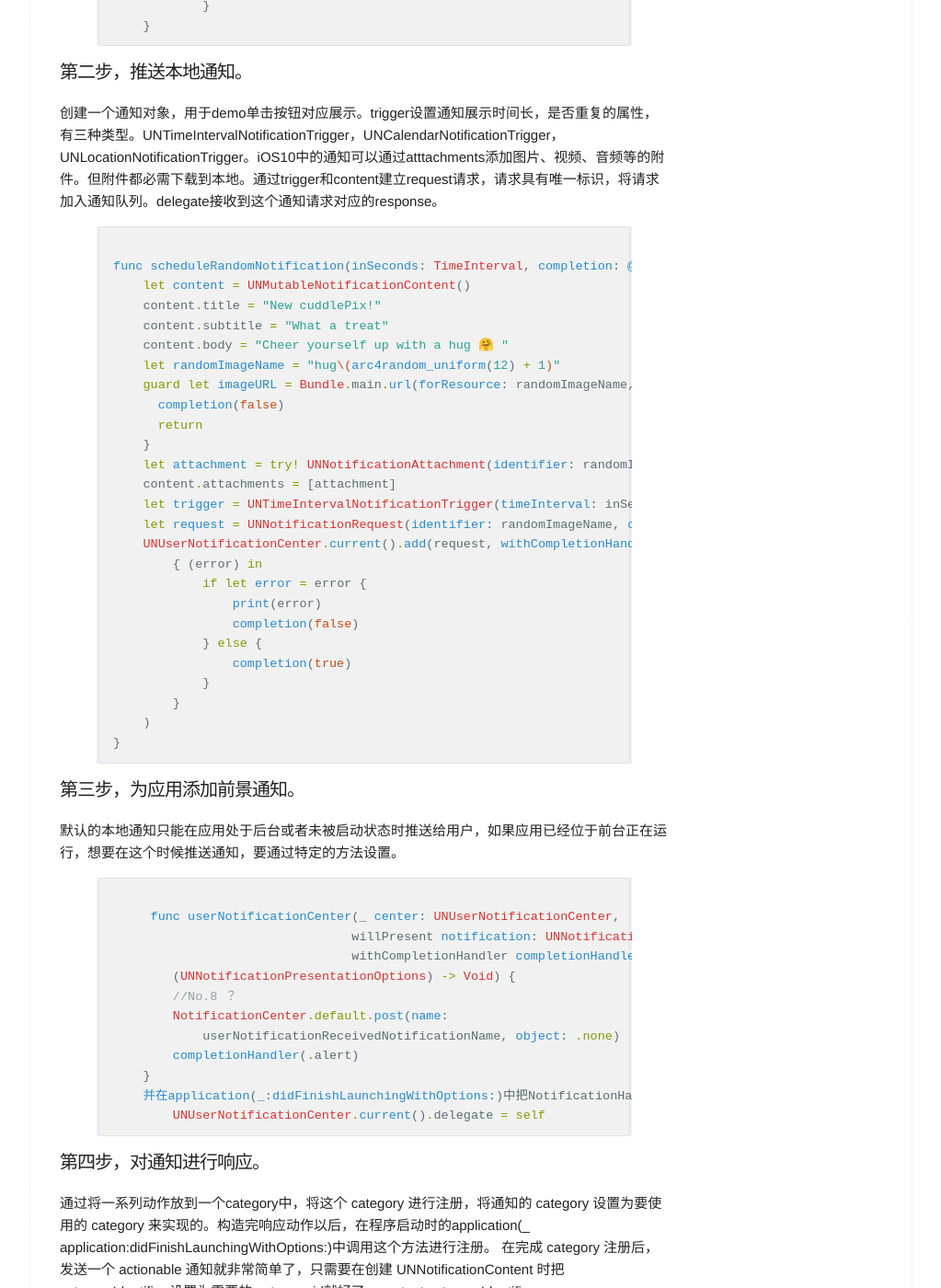
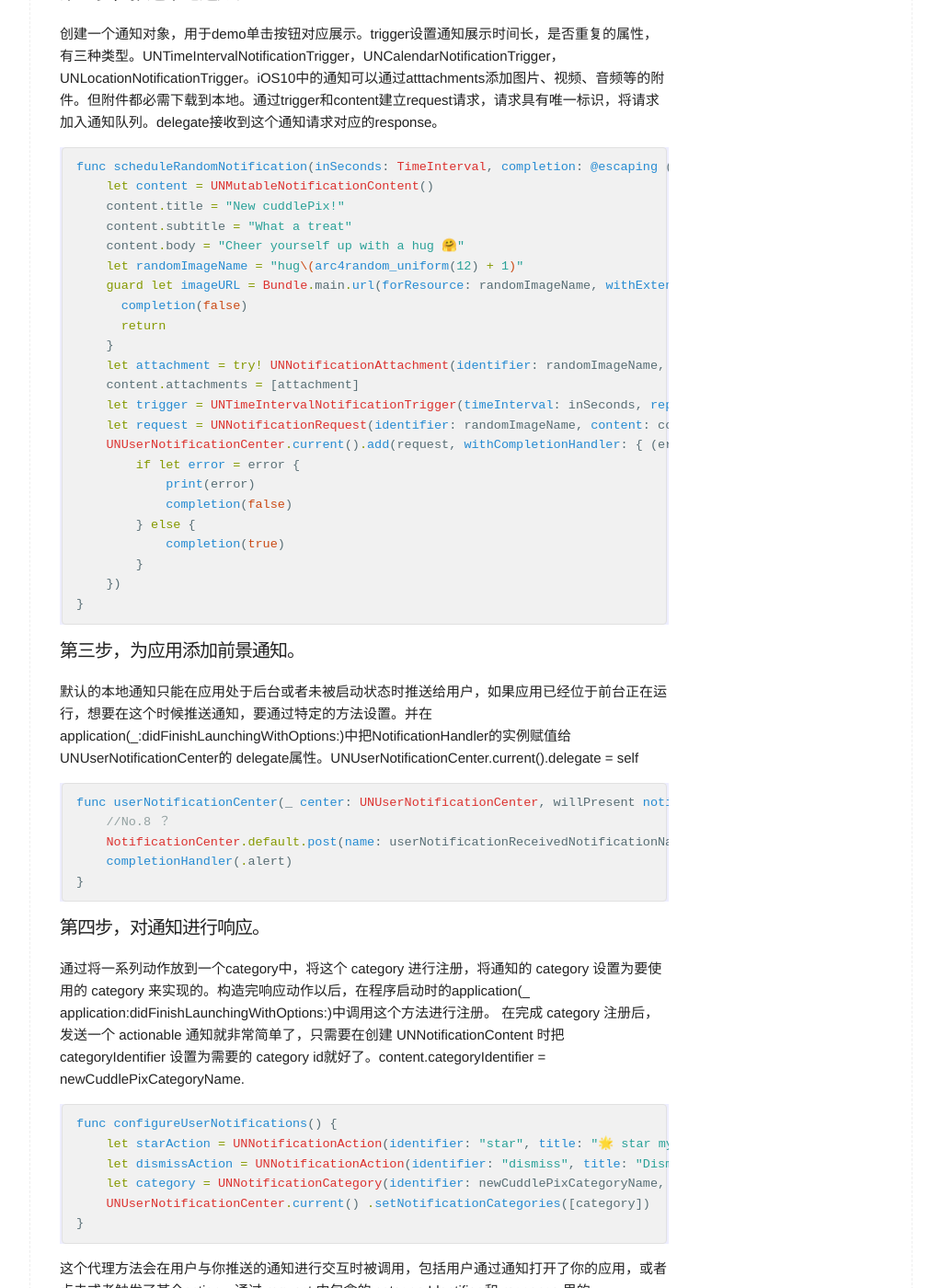
Before and after one commit to ukiyoevega/ukiyoevega, a Jekyll site: the page built from _posts/2016-09-22-iOS10 UserNotifications.md, in a window 1280 px wide and 1400 px high, scrolled down 447 px. Shown: the whole window at 92% size, without its empty margins (128-1151 px from the left). Built offline with Jekyll 4.4.1, drawn with Linux system fonts in a browser that asks for light colours; some of the changed text lies outside the part shown.

Commit message:
upload one file

````diff
--- a/_posts/2016-09-22-iOS10 UserNotifications.md
+++ b/_posts/2016-09-22-iOS10 UserNotifications.md
@@ -9,28 +9,25 @@ description: iOS10 UserNotifications学习笔记
 
 ### 第一步，请求用户授权使用Notification发送通知。
 一般在viewDidLoad方法中请求。远程通知和本地通知都通过词方法授权。注意：通知中心不能自行创建，current()用于获取应用默认的通知中心。
-{% highlight swift %}
-UNUserNotificationCenter.current()
-        .requestAuthorization(options: [.alert, .sound]) {
-            (granted, error) in
-            if granted {
-                self.loadNotificationData()
-            } else {
-                print(error?.localizedDescription)
-            }
+```swift
+UNUserNotificationCenter.current().requestAuthorization(options: [.alert, .sound]) { (granted, error) in
+    if granted {                self.loadNotificationData()
+    } else {
+        print(error?.localizedDescription)
     }
-{% endhighlight %}
+}
+```
 
 ### 第二步，推送本地通知。
 创建一个通知对象，用于demo单击按钮对应展示。trigger设置通知展示时间长，是否重复的属性，有三种类型。UNTimeIntervalNotificationTrigger，UNCalendarNotificationTrigger，UNLocationNotificationTrigger。iOS10中的通知可以通过atttachments添加图片、视频、音频等的附件。但附件都必需下载到本地。通过trigger和content建立request请求，请求具有唯一标识，将请求加入通知队列。delegate接收到这个通知请求对应的response。
-{% highlight swift %}
+```swift
 func scheduleRandomNotification(inSeconds: TimeInterval, completion: @escaping (_ success: Bool) -> ()) {
     let content = UNMutableNotificationContent()
     content.title = "New cuddlePix!"
     content.subtitle = "What a treat"
-    content.body = "Cheer yourself up with a hug 🤗 "
+    content.body = "Cheer yourself up with a hug 🤗"
     let randomImageName = "hug\(arc4random_uniform(12) + 1)"
-    guard let imageURL = Bundle.main.url(forResource: randomImageName, withExtension: "jpg") else {
+    guard let imageURL = Bundle.main.url(forResource: randomImageName, withExtension: "jpg") } else {
       completion(false)
       return
     }
@@ -38,73 +35,53 @@ func scheduleRandomNotification(inSeconds: TimeInterval, completion: @escaping (
     content.attachments = [attachment]
     let trigger = UNTimeIntervalNotificationTrigger(timeInterval: inSeconds, repeats: false)
     let request = UNNotificationRequest(identifier: randomImageName, content: content, trigger: trigger)
-    UNUserNotificationCenter.current().add(request, withCompletionHandler:
-        { (error) in
-            if let error = error {
-                print(error)
-                completion(false)
-            } else {
-                completion(true)
-            }
-    	}
-    )
+    UNUserNotificationCenter.current().add(request, withCompletionHandler: { (error) in
+        if let error = error {
+            print(error)
+            completion(false)
+        } else {
+            completion(true)
+        }
+    })
 }
-{% endhighlight %}
+```
 
 ### 第三步，为应用添加前景通知。
-默认的本地通知只能在应用处于后台或者未被启动状态时推送给用户，如果应用已经位于前台正在运行，想要在这个时候推送通知，要通过特定的方法设置。
-{% highlight swift %}
-     func userNotificationCenter(_ center: UNUserNotificationCenter,
-                                willPresent notification: UNNotification,
-                                withCompletionHandler completionHandler:
-        (UNNotificationPresentationOptions) -> Void) {
-        //No.8 ？
-        NotificationCenter.default.post(name:
-            userNotificationReceivedNotificationName, object: .none)
-        completionHandler(.alert)
-    }
-    并在application(_:didFinishLaunchingWithOptions:)中把NotificationHandler的实例赋值给UNUserNotificationCenter的 delegate属性。
-        UNUserNotificationCenter.current().delegate = self
-{% endhighlight %}
+默认的本地通知只能在应用处于后台或者未被启动状态时推送给用户，如果应用已经位于前台正在运行，想要在这个时候推送通知，要通过特定的方法设置。并在application(_:didFinishLaunchingWithOptions:)中把NotificationHandler的实例赋值给UNUserNotificationCenter的 delegate属性。UNUserNotificationCenter.current().delegate = self
+```swift
+func userNotificationCenter(_ center: UNUserNotificationCenter, willPresent notification: UNNotification, withCompletionHandler completionHandler: (UNNotificationPresentationOptions) -> Void) {
+    //No.8 ？
+    NotificationCenter.default.post(name: userNotificationReceivedNotificationName, object: .none)
+    completionHandler(.alert)
+}
+```
 
 ### 第四步，对通知进行响应。
 通过将一系列动作放到一个category中，将这个 category 进行注册，将通知的 category 设置为要使用的 category 来实现的。构造完响应动作以后，在程序启动时的application(_ application:didFinishLaunchingWithOptions:)中调用这个方法进行注册。
 在完成 category 注册后，发送一个 actionable 通知就非常简单了，只需要在创建 UNNotificationContent 时把 categoryIdentifier 设置为需要的 category id就好了。content.categoryIdentifier = newCuddlePixCategoryName.
-{% highlight swift %}
-    func configureUserNotifications() {
-    // No.12 处理通知的动作集合
-    let starAction = UNNotificationAction(identifier:  "star", title: "🌟 star my cuddle 🌟 ", options: [])
-    let dismissAction = UNNotificationAction(identifier:
-        "dismiss", title: "Dismiss", options: [])
-    // 2
-    let category =
-        UNNotificationCategory(identifier: newCuddlePixCategoryName,
-                               actions: [starAction, dismissAction],
-                               intentIdentifiers: [],
-                               options: [])
-    // 3
-    UNUserNotificationCenter.current()
-        .setNotificationCategories([category])
-	}
-{% endhighlight %}
+```swift
+func configureUserNotifications() {
+    let starAction = UNNotificationAction(identifier: "star", title: "🌟 star my cuddle 🌟 ", options: [])
+    let dismissAction = UNNotificationAction(identifier: "dismiss", title: "Dismiss", options: [])
+    let category = UNNotificationCategory(identifier: newCuddlePixCategoryName, actions: [starAction, dismissAction], intentIdentifiers: [], options: [])
+    UNUserNotificationCenter.current() .setNotificationCategories([category])
+}
+```
 
 这个代理方法会在用户与你推送的通知进行交互时被调用，包括用户通过通知打开了你的应用，或者点击或者触发了某个action。通过 request 中包含的 categoryIdentifier 和 response 里的 actionIdentifier 就可以轻易判定是哪个通知的哪个操作被执行了。
-{% highlight swift %}
-        func userNotificationCenter(_ center: UNUserNotificationCenter,
-                                didReceive response: UNNotificationResponse,
-                                withCompletionHandler
-        completionHandler: () -> Void) {
-        print("Response received for \(response.actionIdentifier)")
-        completionHandler()
-    }
-{% endhighlight %}
+```swift
+func userNotificationCenter(_ center: UNUserNotificationCenter,didReceive response: UNNotificationResponse, withCompletionHandler completionHandler: () -> Void) {
+    print("Response received for \(response.actionIdentifier)")
+    completionHandler()
+}
+```
 
 ### 第五步，自定义通知。
 
 
 ### 第六步，管理队列中的通知。
 可以通过调用系统给定的特定api来对通知进行删、改的管理。通过可视化的table方式对展示到table中的通知删除，可以手动删除等待队列中的通知。
-{% highlight swift %}
+```swift
 override func tableView(_ tableView: UITableView, commit editingStyle: UITableViewCellEditingStyle, forRowAt indexPath: IndexPath) {
     //No.9 手动删除等待队列中的通知
     guard let section =
@@ -121,57 +98,50 @@ override func tableView(_ tableView: UITableView, commit editingStyle: UITableVi
     })
   }
 }
-{% endhighlight %}
+```
 
 ### 第七步，查看系统通知权限设置。
-{% highlight swift %}
-    func loadNotificationData(callback: (() -> ())? = .none) {
+```swift
+func loadNotificationData(callback: (() -> ())? = .none) {
     let group = DispatchGroup()
      查询系统关于通知的设置并展示到table中
-    // 1
     let notificationCenter = UNUserNotificationCenter.current()
-    let dataSaveQueue = DispatchQueue(label:
-        "com.raywenderlich.CuddlePix.dataSave") //防止并发性错误
-    //
+    let dataSaveQueue = DispatchQueue(label: "com.raywenderlich.CuddlePix.dataSave") //防止并发性错误
     group.enter() // 确保所有查询动作都完成才更新table
-    notificationCenter.getNotificationSettings { (settings) in
-        let settingsProvider = SettingTableSectionProvider(settings:
-            settings, name: "Notification Settings")
-        dataSaveQueue.async(execute: { //异步更新table
+    notificationCenter.getNotificationSettings {
+        (settings) in
+        let settingsProvider = SettingTableSectionProvider(settings: settings, name: "Notification Settings")
+        dataSaveQueue.async(
+            execute: { //异步更新table
             self.tableSectionProviders[.settings] = settingsProvider
             group.leave()
         })
     }
-     加入两个sections展示Pending和Delivered的通知
+    //加入两个sections展示Pending和Delivered的通知
     group.enter()
     notificationCenter.getPendingNotificationRequests { (requests) in
-        let pendingRequestsProvider =
-            PendingNotificationsTableSectionProvider(requests:
-                requests, name: "Pending Notifications")
-        dataSaveQueue.async(execute: {
-            self.tableSectionProviders[.pending] = pendingRequestsProvider
-            group.leave()
+        let pendingRequestsProvider = PendingNotificationsTableSectionProvider(requests: requests, name: "Pending Notifications")
+        dataSaveQueue.async(execute: { self.tableSectionProviders[.pending] = pendingRequestsProvider
+        group.leave()
         })
     }
     group.enter()
-    notificationCenter.getDeliveredNotifications { (notifications) in
-        let deliveredNotificationsProvider =
-            DeliveredNotificationsTableSectionProvider(notifications:
-                notifications, name: "Delivered Notifications")
+    notificationCenter.getDeliveredNotifications {
+    (notifications) in
+        let deliveredNotificationsProvider = DeliveredNotificationsTableSectionProvider(notifications: notifications, name: "Delivered Notifications")
         dataSaveQueue.async(execute: {
-            self.tableSectionProviders[.delivered]
-                = deliveredNotificationsProvider
+            self.tableSectionProviders[.delivered] = deliveredNotificationsProvider
             group.leave()
         })
     }
 
     group.notify(queue: DispatchQueue.main) {
-      if let callback = callback {
-        callback()
-      } else {
+        if let callback = callback {
+            callback()
+        } else {
         self.tableView.reloadData()
-      }
+        }
     }
 
-  }
-{% endhighlight %}
+}
+```
````
Also changed, not shown: _posts/2011-06-19-markdown grammar.md (+1 -0 lines).
